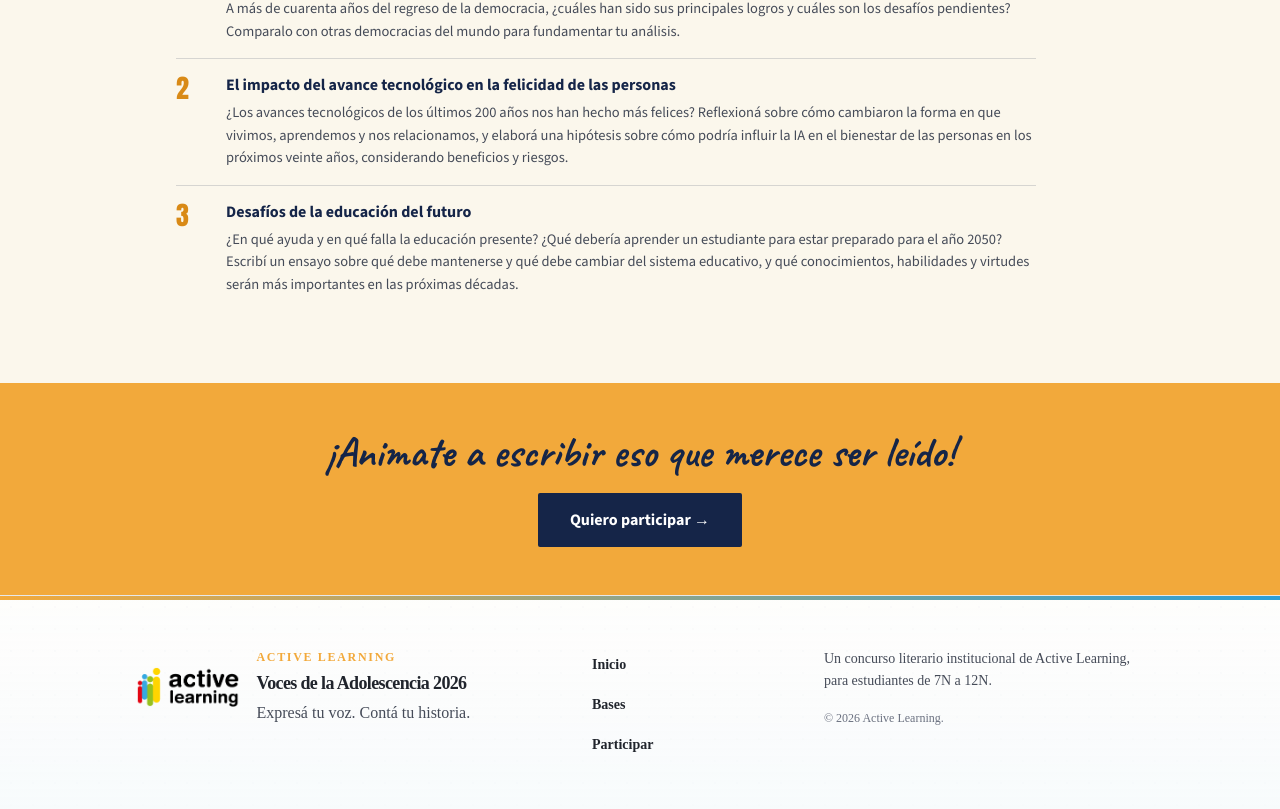
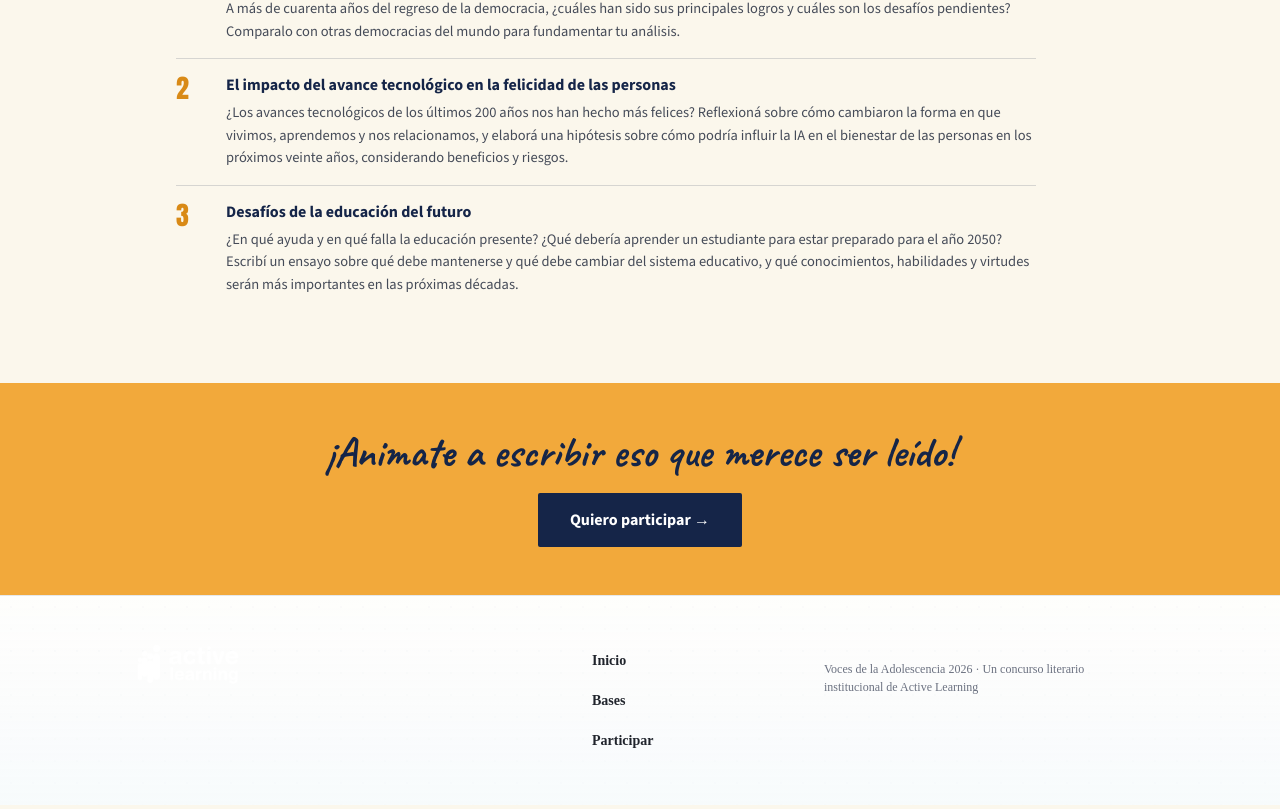
Before and after one commit to sophieblousson/voces-de-la-adolescencia, a Next.js app: page / in a window 1280 px wide. Shown: the part 3528-4337 px from the top of the page. Built offline with nearby package versions, Linux system fonts and the light colour scheme.

Commit message:
Update Footer.tsx

```diff
--- a/components/layout/Footer.tsx
+++ b/components/layout/Footer.tsx
@@ -5,17 +5,8 @@ import styles from "./Footer.module.css";
 export default function Footer() {
   return (
     <footer className={styles.footer}>
-      <div className={styles.brandLine} aria-hidden="true" />
-
       <div className={styles.inner}>
-        <div className={styles.brandRow}>
-          <Logo />
-          <div>
-            <p className={styles.kicker}>Active Learning</p>
-            <p className={styles.brand}>Voces de la Adolescencia 2026</p>
-            <p className={styles.tagline}>Expresá tu voz. Contá tu historia.</p>
-          </div>
-        </div>
+        <Logo variant="white" size="md" className={styles.logo} />
 
         <nav className={styles.links} aria-label="Navegación secundaria">
           <Link href="/">Inicio</Link>
@@ -23,13 +14,10 @@ export default function Footer() {
           <Link href="/participar">Participar</Link>
         </nav>
 
-        <div className={styles.info}>
-          <p>
-            Un concurso literario institucional de Active Learning, para
-            estudiantes de 7N a 12N.
-          </p>
-          <p className={styles.copy}>© 2026 Active Learning.</p>
-        </div>
+        <p className={styles.copy}>
+          Voces de la Adolescencia 2026 · Un concurso literario institucional de
+          Active Learning
+        </p>
       </div>
     </footer>
   );
```
